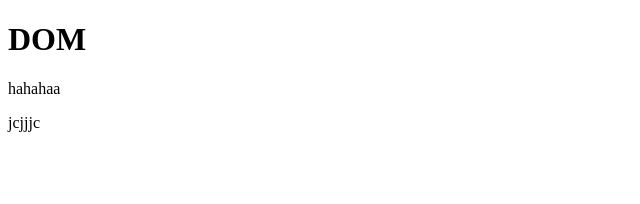
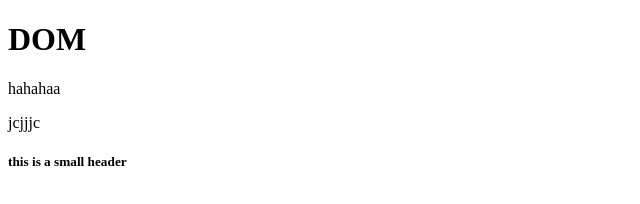
Before and after one commit to sijandahal/my-git, a plain HTML site: page index.html in a window 1280 px wide. Shown: the whole page, without its empty margins (0-640 px from the left). Drawn offline with Linux system fonts and the light colour scheme.

Commit message:
added a heading 5

```diff
--- a/index.html
+++ b/index.html
@@ -9,6 +9,7 @@
     <h1>DOM</h1>
     <p>hahahaa</p>
     <p>jcjjjc</p>
+    <h5>this is a small header</h5>
     <script src = "main.js"> </script>
 </body>
 </html>
```
